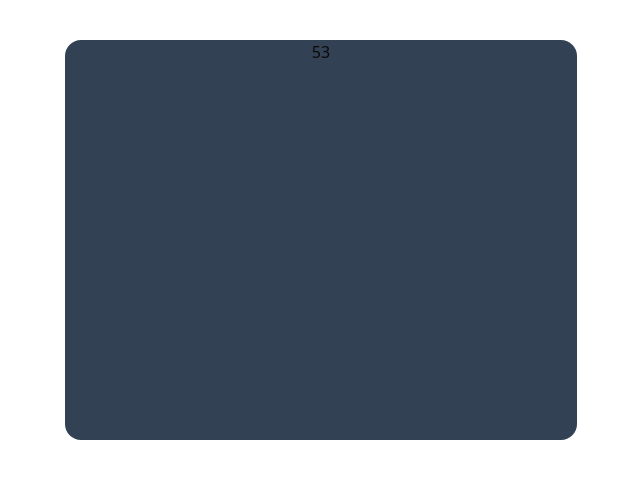
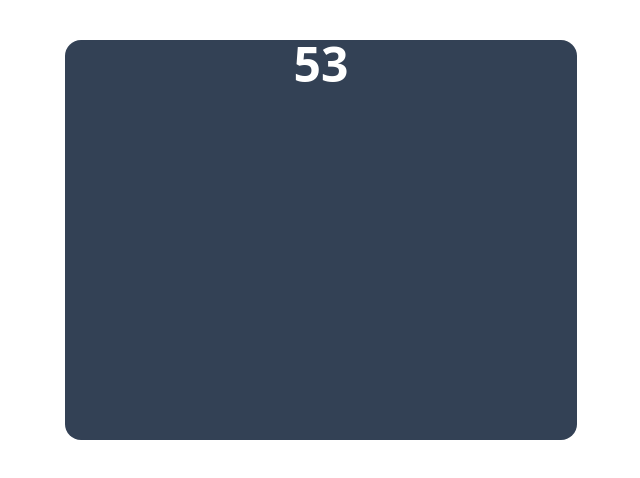
Before and after one commit to Carlthegreatt/Loomi, a Next.js app: page /study/pomodoro in a window 1280 px wide. Shown: the top 478 px of the page, without its empty margins (319-959 px from the left). Built offline with nearby package versions, Linux system fonts and the light colour scheme.

Commit message:
chore(Loomi): automated sync - 1 modified
Automated commit to sync local changes.
Timestamp: 2025-08-28 03:28:36 UTC
Summary:
- Added: 0
- Modified: 1
- Deleted: 0
- Renamed: 0
Changed files:
- src/app/study/pomodoro/timer.tsx

```diff
--- a/src/app/study/pomodoro/timer.tsx
+++ b/src/app/study/pomodoro/timer.tsx
@@ -15,7 +15,7 @@ export default function Timer() {
 
   return (
     <div className="flex justify-center h-screen p-10">
-      <div className="w-4/5 max-w-lg max-h-[50vh] text-center rounded-2xl bg-slate-700">
+      <div className="w-4/5 max-w-lg max-h-[50vh] text-white text-5xl font-semibold text-center rounded-2xl bg-slate-700">
         {timeLeft}
       </div>
     </div>
```
